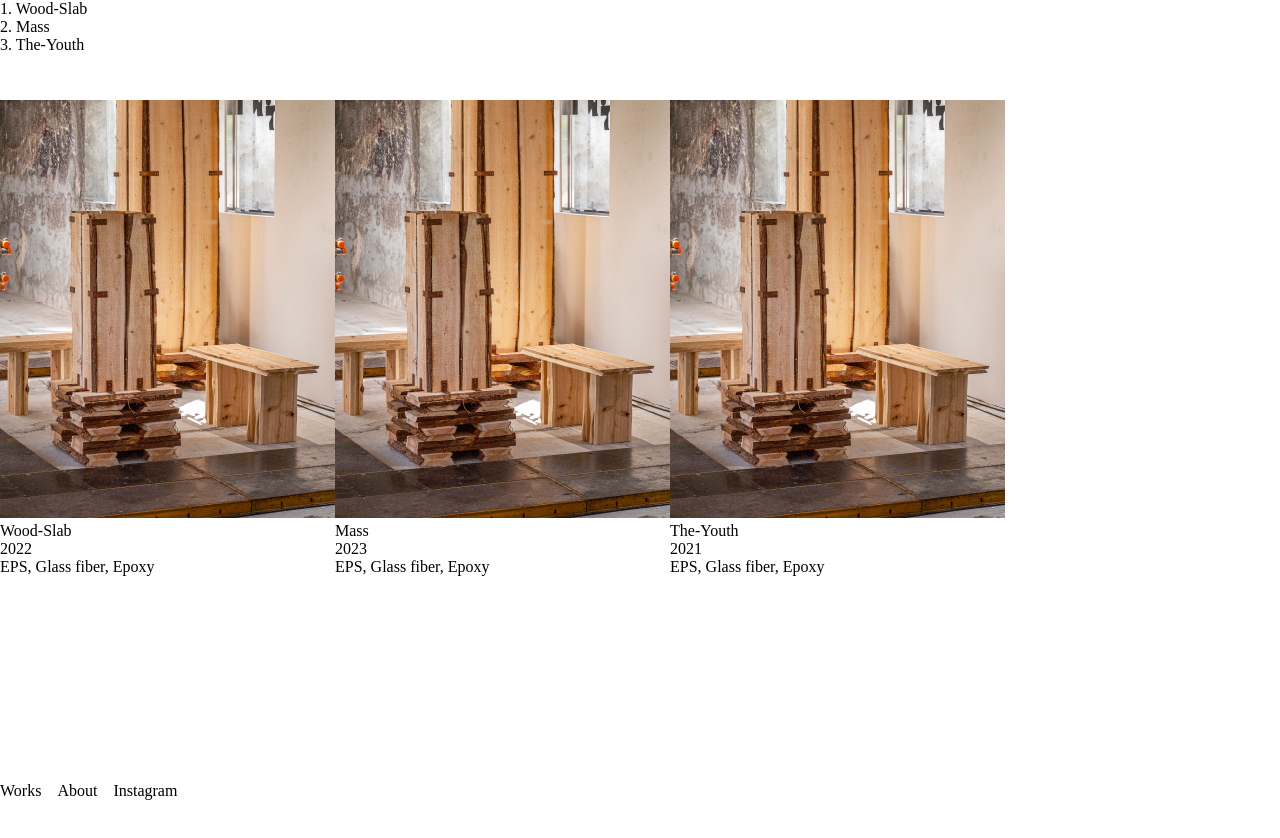
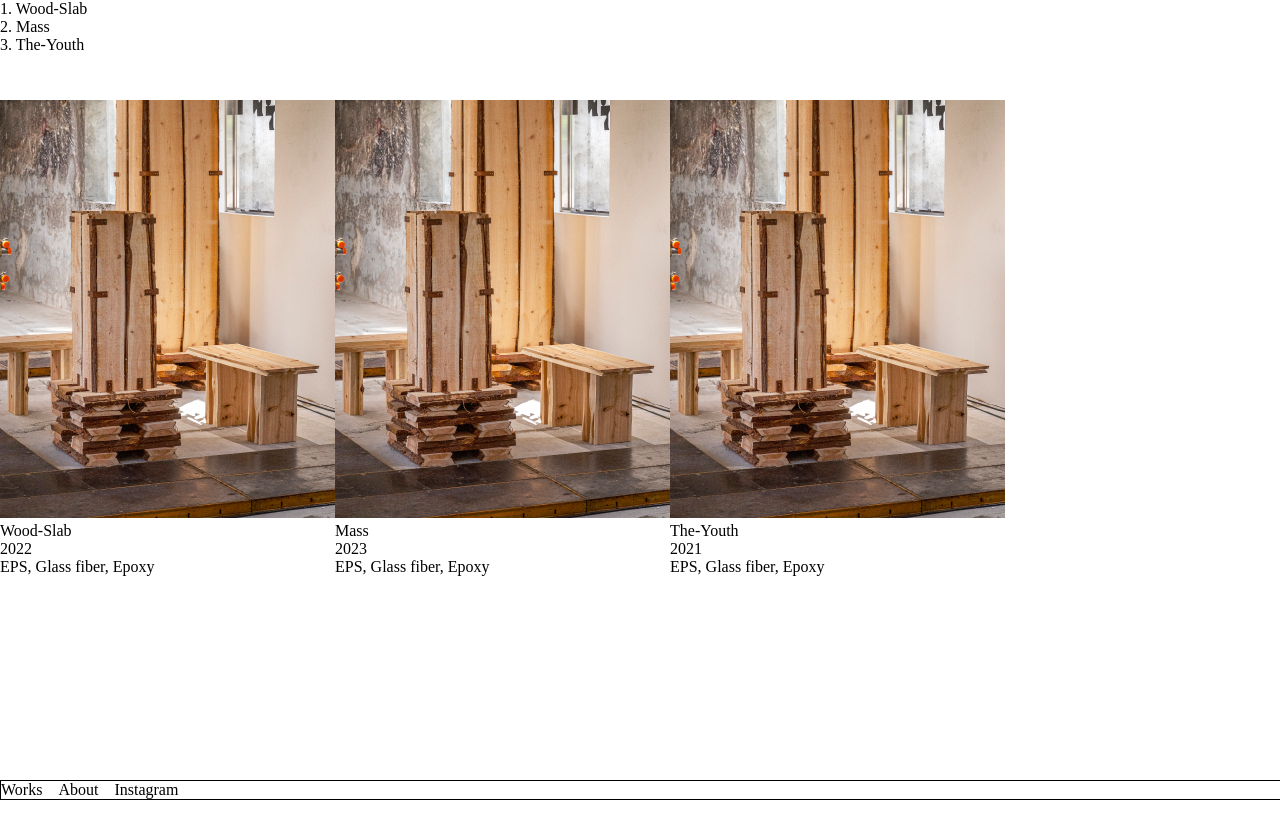
Before and after one commit to yongisadragon/younghyun, a React (Vite) app: page / in a window 1280 px wide. Shown: the top 838 px of the page. Built offline with nearby package versions, Linux system fonts and the light colour scheme.

Commit message:
about 팝업시 스크롤 막기

```diff
--- a/src/App.jsx
+++ b/src/App.jsx
@@ -4,8 +4,15 @@ import Home from "./pages/home/Home";
 import NavBar from "./common/navBar/NavBar";
 import Works from "./components/works/Works";
 import About from "./pages/about/About";
+
 export default function App() {
   const [isAbout, setIsAbout] = useState(false);
+
+  if (isAbout) {
+    document.body.style.overflow = "hidden";
+  } else {
+    document.body.style.overflow = "auto";
+  }
 
   return (
     <>
--- a/src/common/navBar/NavBar.module.css
+++ b/src/common/navBar/NavBar.module.css
@@ -1,7 +1,10 @@
 .container {
-  position: absolute;
+  position: fixed;
   bottom: 0;
   z-index: 10; /* 적절한 z-index 값을 설정합니다. */
+  background-color: white;
+  width: 100%;
+  border: 1px solid;
 }
 
 .links {
--- a/src/pages/home/Home.jsx
+++ b/src/pages/home/Home.jsx
@@ -6,7 +6,13 @@ export default function Home() {
     <div>
       <WorksIndex />
       <WorksThumbnail />
-      <div style={{ height: "100vh" }}></div>
+      <div
+        style={{
+          height: "100vh",
+          width: "100%",
+          overflowWrap: "break-word",
+          fontSize: "30px",
+        }}></div>
     </div>
   );
 }
```
